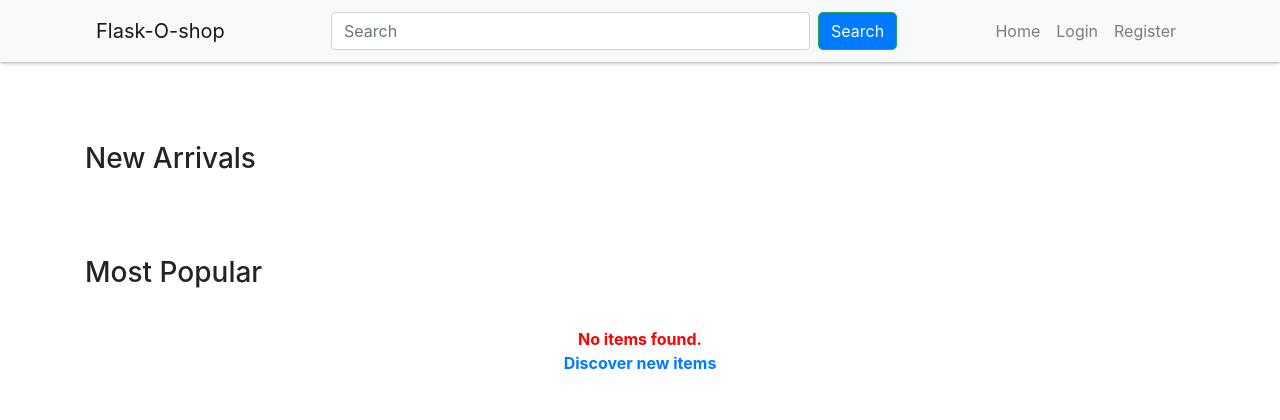
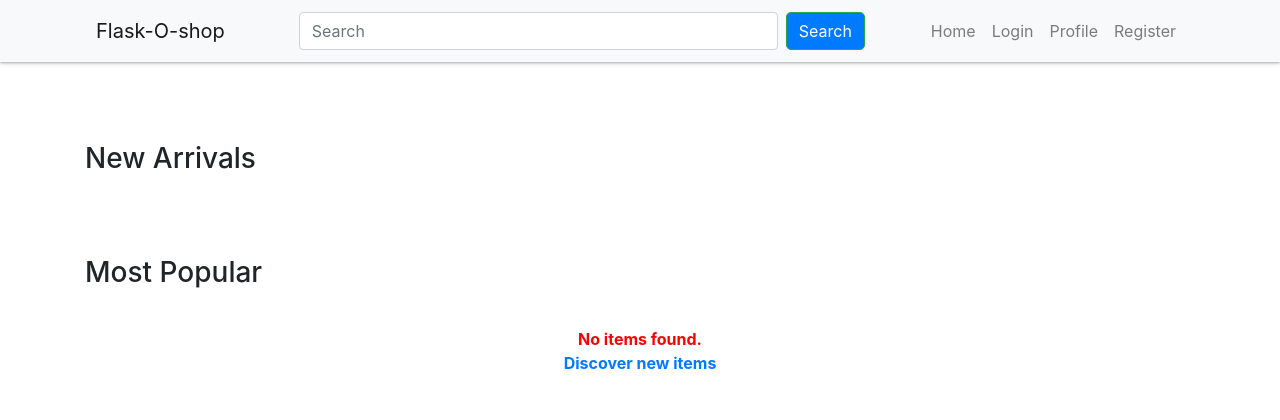
Before and after one commit to peishan31/24eMart, a Flask app: page / in a window 1280 px wide. Shown: the top 420 px of the page. Run offline with Flask 2, Linux system fonts and the light colour scheme; data that the repository does not hold is empty; some libraries are stand-ins or nearby versions.

Commit message:
Update base.html

```diff
--- a/app/templates/base.html
+++ b/app/templates/base.html
@@ -33,6 +33,9 @@
             <li class="nav-item">
               <a class="nav-link" href="{{ url_for('login') }}">Login</a>
             </li>
+          <li class="nav-item">
+            <a class="nav-link" href="{{ url_for('userprofile') }}">Profile</a>
+          </li>
             <li class="nav-item">
               <a class="nav-link" href="{{ url_for('register') }}">Register</a>
             </li>
```
